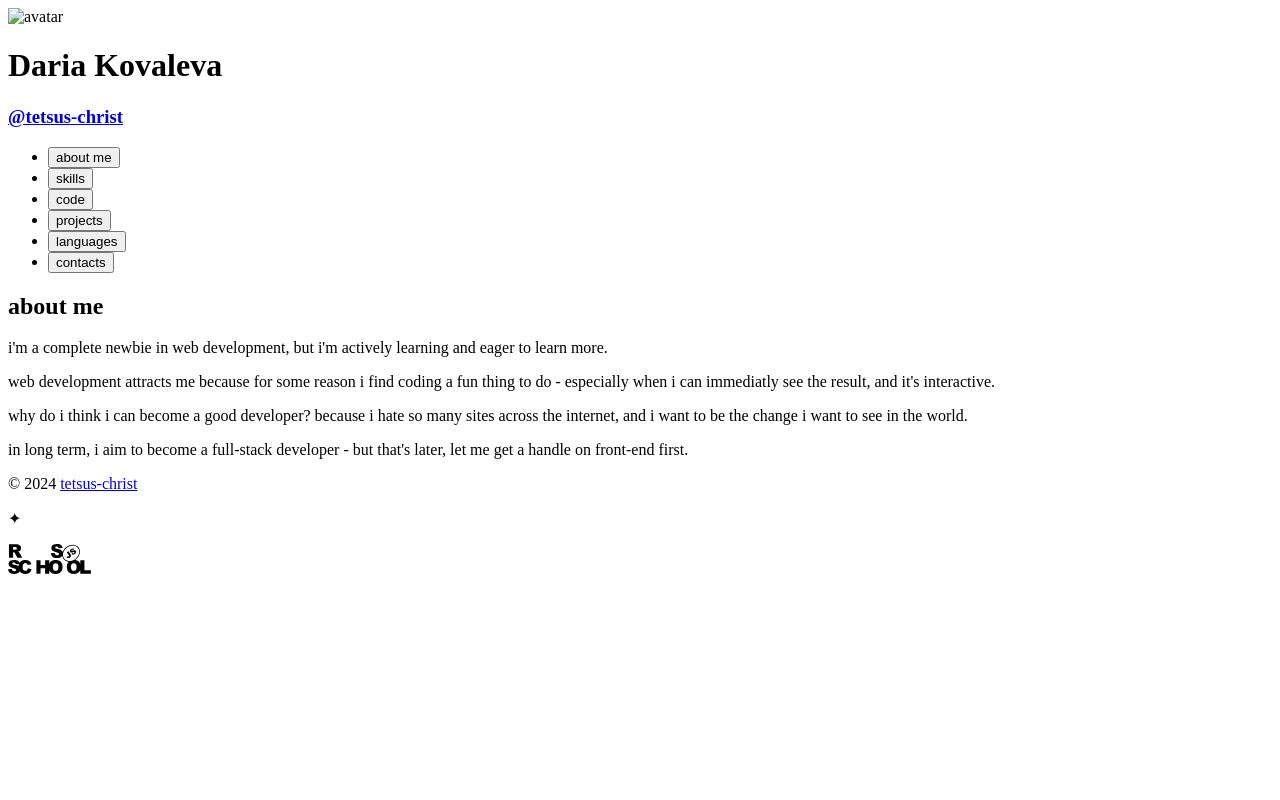
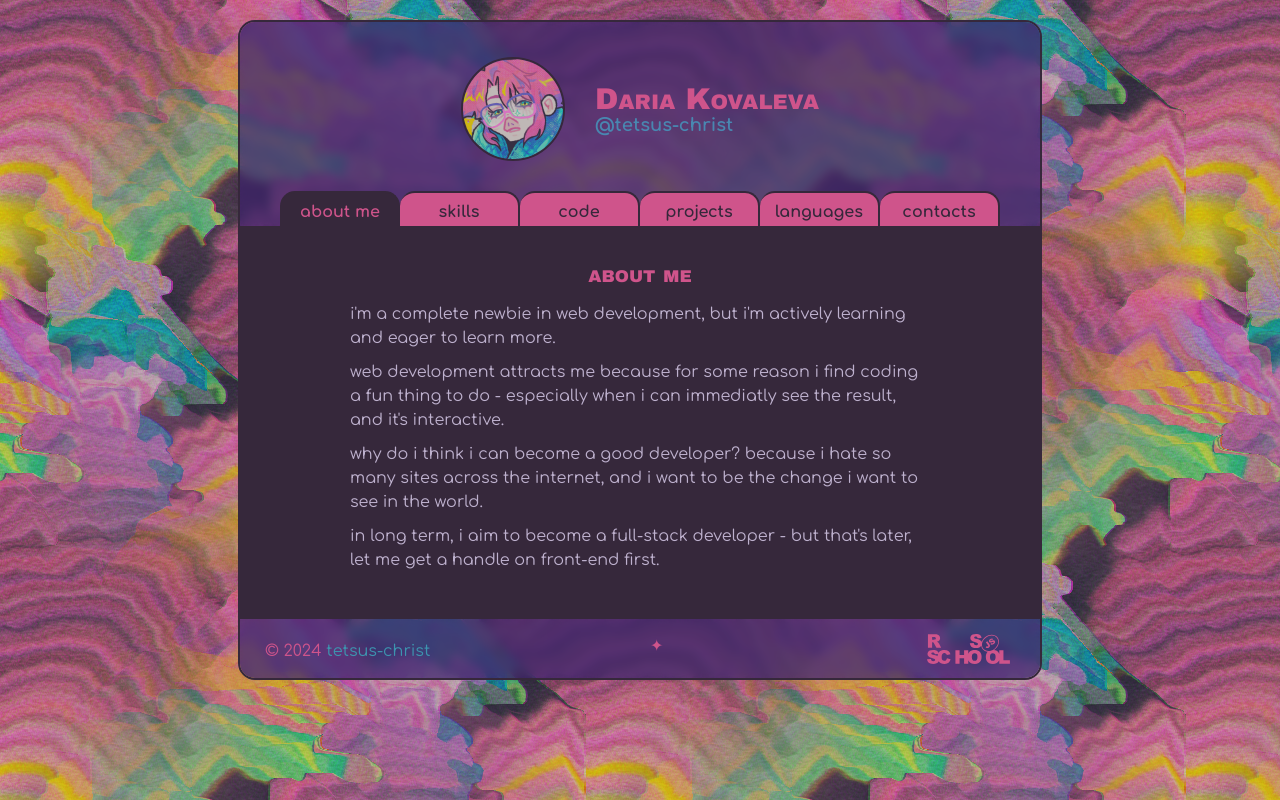
Before and after one commit to tetsus-christ/rsschool-cv, a plain HTML site: page index.html in a window 1280 px wide. Drawn offline with Linux system fonts and the light colour scheme; a script that the page names is missing; a web font is replaced by a local one.

Commit message:
Revert "Merge branch 'rsschool-cv-html' of https://github.com/tetsus-christ/rsschool-cv into rsschool-cv-html"
This reverts commit aea3d83b6f8578e6a83c53dcff84d6619473b325, reversing
changes made to fe828362f72118972f3914ea9475426d46b68b0d.

```diff
--- /dev/null
+++ b/app.js
@@ -0,0 +1,34 @@
+function openTab(ref, button) {
+    var i;
+    var tabs = document.getElementsByClassName('tab');
+    for (i = 0; i < tabs.length; i++) {
+      tabs[i].style.display = "none";
+    }
+
+    var buttons = document.getElementsByClassName('button');
+    for (i = 0; i < buttons.length; i++) {
+      buttons[i].style.backgroundColor = ''
+      buttons[i].style.color = '';
+    }
+
+    document.getElementById(ref).style.display = 'block';
+    button.style.backgroundColor = '#36283B';
+    button.style.color = '#cf548b';
+  }
+
+  document.getElementById('default-tab').click();
+
+  function openSecretTab(ref) {
+    var i;
+    var tabs = document.getElementsByClassName('tab');
+    for (i = 0; i < tabs.length; i++) {
+      tabs[i].style.display = "none";
+    }
+
+    var buttons = document.getElementsByClassName('button');
+    for (i = 0; i < buttons.length; i++) {
+      buttons[i].style.backgroundColor = ''
+      buttons[i].style.color = '';
+    }
+    document.getElementById(ref).style.display = 'block';
+  }
--- a/index.html
+++ b/index.html
@@ -4,6 +4,16 @@
 <head>
     <meta charset="UTF-8">
     <meta name="viewport" content="width=device-width, initial-scale=1.0">
+    <link rel="stylesheet" href="style.css">
+    <link rel="preconnect" href="https://fonts.googleapis.com">
+    <link rel="preconnect" href="https://fonts.gstatic.com" crossorigin>
+    <link rel="stylesheet" href="https://fonts.googleapis.com/css2?family=Comfortaa:wght@300..700&display=swap">
+    <link rel="preconnect" href="https://fonts.googleapis.com">
+    <link rel="preconnect" href="https://fonts.gstatic.com" crossorigin>
+    <link rel="stylesheet" href="https://fonts.googleapis.com/css2?family=Chango&display=swap">
+    <link rel="preconnect" href="https://fonts.googleapis.com">
+    <link rel="preconnect" href="https://fonts.gstatic.com" crossorigin>
+    <link rel="stylesheet" href="https://fonts.googleapis.com/css2?family=Cutive+Mono&display=swap">
     <title>✦ CV ✦</title>
 </head>
 
--- /dev/null
+++ b/style.css
@@ -0,0 +1,286 @@
+html, body, div, span, applet, object, iframe,
+h1, h2, h3, h4, h5, h6, p, blockquote, pre,
+a, abbr, acronym, address, big, cite, code,
+del, dfn, em, img, ins, kbd, q, s, samp,
+small, strike, strong, sub, sup, tt, var,
+center,
+dl, dt, dd, ol, ul, li,
+fieldset, form, label, legend, button,
+table, caption, tbody, tfoot, thead, tr, th, td,
+article, aside, canvas, details, embed,
+figure, figcaption, footer, header, hgroup,
+menu, nav, output, ruby, section, summary,
+time, mark, audio, video {
+	margin: 0;
+	padding: 0;
+	border: 0;
+	font-size: 100%;
+	font: inherit;
+	vertical-align: baseline;
+}
+
+article, aside, details, figcaption, figure,
+footer, header, hgroup, menu, nav, section {
+	display: block;
+}
+
+blockquote, q {
+	quotes: none;
+}
+blockquote:before, blockquote:after,
+q:before, q:after {
+	content: '';
+	content: none;
+}
+table {
+	border-collapse: collapse;
+	border-spacing: 0;
+}
+
+
+
+
+body {
+    display: flex;
+    flex-direction: column;
+    font-family: "Comfortaa", "Arial", sans-serif;
+    color: #beb1ce;
+    background-image: url("./assets/img/glitch-bg.png");
+}
+
+h1,
+h2 {
+    font-family: "Chango", "Arial Black", sans-serif;
+    font-variant: small-caps;
+    color: #cf548b;
+}
+
+h1 {
+    font-size: 30px;
+}
+
+h2 {
+    margin-top: 5px;
+    margin-bottom: 15px;
+    font-size: 24px;
+}
+
+h3 {
+    font-size: 18px;
+    font-weight: bold;
+    color: #4987b1;
+}
+
+p {
+    line-height: 1.5;
+    margin: 10px;
+    }
+
+a {
+    color: #3d94af;
+}
+
+ol, ul {
+    line-height: 1.5;
+    margin: 10px;
+	list-style: none;
+}
+
+li {
+    margin: 10px;
+    padding-left: 10px;
+    list-style: "✦";
+}
+
+pre {
+    font-family: "Cutive Mono", "Courier New", monospace;
+    font-size: 18px;
+    color: #9e72d4;
+  }
+
+code {
+    white-space : pre-wrap !important;
+    word-wrap: break-word;
+}
+
+.container {
+    width: 800px;
+    max-width: 90vw;
+    margin: 20px auto;
+    border-radius: 17px;
+}
+
+.header,
+.footer {
+    position: relative;
+    text-align: center;
+    background-color: rgba(61, 32, 109, 0.7);
+    backdrop-filter: blur(5px) saturate(70%);
+}
+
+.header {
+    border-radius: 15px 15px 0 0;
+}
+
+.main {
+    position: relative;
+    padding: 30px;
+    text-align: center;
+    background-color: #36283B;
+    backdrop-filter: blur(15px);
+}
+
+.footer {
+    display: flex;
+    justify-content: space-between;
+    padding: 5px 15px;
+    color: #cf548b;
+    border-radius: 0 0 15px 15px;
+    border-top-style: solid;
+    border-top-width: 2px;
+    border-top-color: #36283B;
+}
+
+.nav {
+    font-size: 0;
+}
+
+.button {
+    width: 120px;
+    height: 40px;
+    display: inline-block;
+    margin: 0 0 -5px 0;
+    color: #36283B;
+    font-size: 16px;
+    font-weight: bold;
+    text-align: center;
+    text-decoration: none;
+    font-family: "Comfortaa", "Arial", sans-serif;
+    background-color: #cf548b;
+    border-radius: 15px 15px 0 0;
+    box-sizing: border-box;
+    border-style: solid;
+    border-top-width: 2px;
+    border-right-width: 2px;
+    border-color: #36283B;
+    cursor: pointer;
+}
+
+.profile {
+    display: flex;
+    justify-content: center;
+    padding: 20px 10vw 15px 10vw;
+    margin: auto;
+}
+
+.avatar {
+    width: 100px;
+    height: 100px;
+    max-width: 25vw;
+    max-height: 25vw;
+    margin: 15px;
+    text-align: right;
+    border-radius: 50%;
+}
+
+.profile-names {
+    text-align: left;
+    padding: 15px;
+    margin-top: auto;
+    margin-bottom: auto;
+}
+
+.tab-content {
+    width: 600px;
+    max-width: 70vw;
+    margin: auto;
+    margin-bottom: 15px;
+    text-align: left;
+}
+
+.code-container {
+    padding: 40px;
+    border-radius: 5px;
+    background-color: #211a24;
+}
+
+.credits {
+    margin-top: auto;
+    text-align: left;
+}
+
+.logo {
+    margin: 10px 15px 5px 10px;
+    text-align: right;
+}
+
+.border {
+    border-style: solid;
+    border-width: 2px;
+    border-color: #36283B;
+}
+
+.secret-button {
+    position:absolute;
+    left:50%;
+    cursor: default;
+}
+
+.secret-heading {
+    font-size: 0;
+}
+
+.navigation li {
+    display: inline-block;
+    margin: 0;
+    padding: 0;
+}
+
+#logo-svg {
+    fill: #cf548b;
+}
+
+ul.navigation {
+    font-size: 0;
+    margin: 0;
+    padding: 0;
+}
+
+.tab-content b {
+    color: #cf548b;
+}
+
+.button:hover {
+    background-color: #954ab3;
+    color: #36283B;
+    transition: 0.3s;
+}
+
+a:hover {
+    color: #7a71f8;
+}
+
+.border-left {
+    border-left-width: 2px;
+    border-color: #36283B;
+}
+
+.profile-names a,
+.footer a {
+    text-decoration: none;
+}
+
+li::marker {
+    color: #b99b36;
+  }
+
+.tab-content img {
+    height: 100%;
+    width: 100%;
+    object-fit: contain;
+    border-radius: 7px;
+}
+
+#power-point-ahh .tab-content {
+    margin: 15px auto;
+}
```
Also changed, not shown: assets/img/EF.png (renamed from img/EF.png), assets/img/avatar.png (added), assets/img/glitch-bg.png (added), assets/img/markdown-screenshot.png (renamed from img/markdown-screenshot.png), assets/img/passport-photo.png (renamed from img/passport-photo.png), 1 other file.
